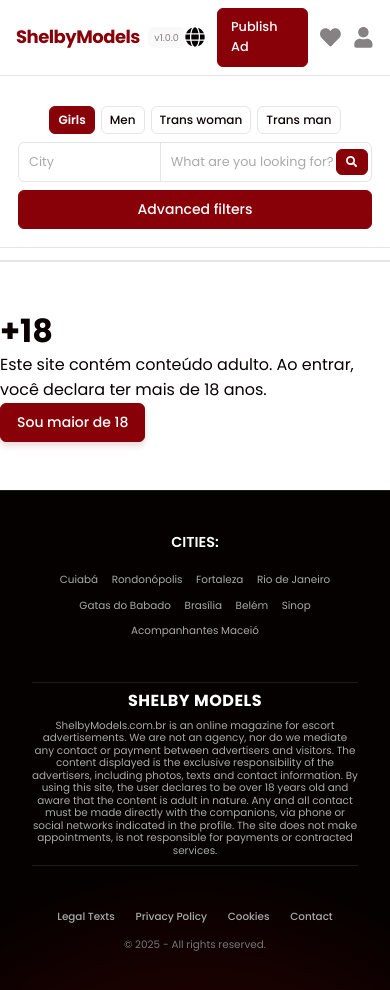
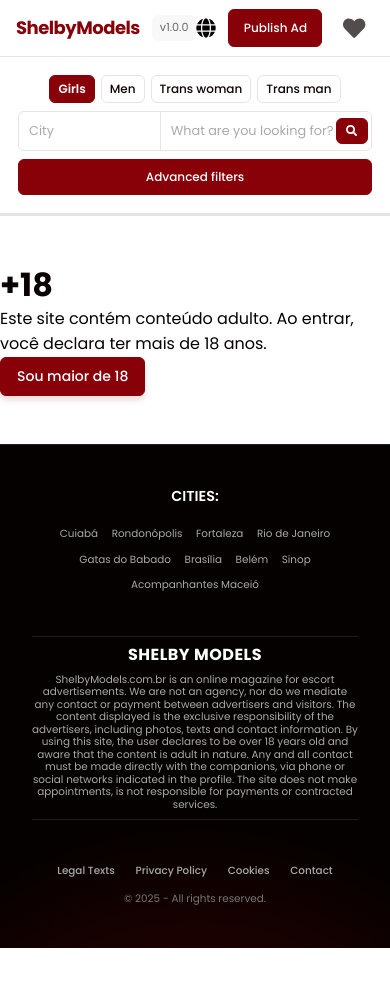
Before and after one commit to rodrigomarcell/ShelbyModels.Frontend, a React (Vite) app: page /login#/age in a window 390 px wide. Shown: the top 990 px of the page. After the commit the page ends 948 px from the top, so only its background shows below. Built offline with nearby package versions, Linux system fonts and the light colour scheme.

Commit message:
Atualiza o estilo do componente Header, adicionando regras de responsividade para o botão de publicação. Inclui propriedades para evitar quebra de linha e transbordamento, além de ajustes de fonte e padding em breakpoints específicos para telas menores.

```diff
--- a/src/components/header/Header.css
+++ b/src/components/header/Header.css
@@ -64,6 +64,9 @@
   border: 1px solid var(--color-primary);
   font-size: 0.875rem;
   transition: background-color var(--transition-quick);
+  white-space: nowrap; /* Impede quebra de linha */
+  overflow: hidden; /* Evita transbordamento */
+  text-overflow: ellipsis; /* Adiciona ... se necessário */
 }
 
 .btn-publish:hover {
@@ -298,6 +301,22 @@
   .header-top .header-top-content .header-actions .btn-publish:hover {
     background-color: var(--color-primary-hover);
   }
+}
+
+/* Breakpoint intermediário - reduzir fonte quando espaço limitado */
+@media (max-width: 500px) {
+  .btn-publish {
+    font-size: 0.75rem !important;
+    padding: 0.5rem 0.9rem !important;
+  }
+}
+
+/* Breakpoint muito pequeno - fonte ainda menor */
+@media (max-width: 380px) {
+  .btn-publish {
+    font-size: 0.7rem !important;
+    padding: 0.45rem 0.8rem !important;
+  }
 
   /* Regra unificada e corrigida para ícones */
   .header-top .header-top-content .header-actions .btn-icon,
```
